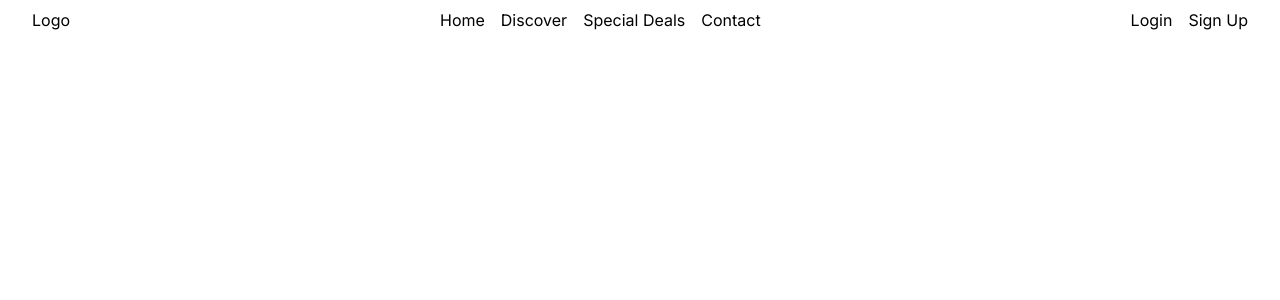
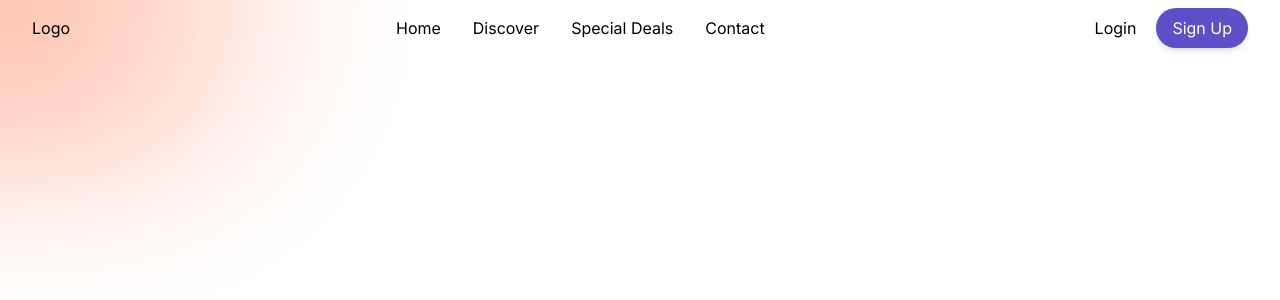
Before and after one commit to gabrielnovaisgs/travel-landing-page, a Next.js app: page / in a window 1280 px wide. Shown: the top 300 px of the page. Built offline with nearby package versions, Linux system fonts and the light colour scheme.

Commit message:
[feat]: add menu

```diff
--- a/src/app/layout.tsx
+++ b/src/app/layout.tsx
@@ -40,6 +40,10 @@ export default function RootLayout({
       <body
         className={`antialiased ${inter.variable} ${circularStd.variable} font-sans`}
       >
+
+        <div className="w-1/2 h-1/2 absolute rounded-full -z-10 left-0 top-0 -translate-x-1/2 -translate-y-1/2
+        bg-[radial-gradient(circle_at_center,#FF5722,transparent)] opacity-40 blur-3xl
+        "></div>
         <Header></Header>
         {children}
       </body>
--- a/src/components/header.tsx
+++ b/src/components/header.tsx
@@ -6,9 +6,9 @@ import Link from "next/link";
 
 export default function Header() {
     return (
-        <header className="flex justify-between px-8 py-2">
+        <header className="flex md:items-center justify-between px-8 py-2 ">
             <div>Logo</div>
-            <ul className="hidden md:flex gap-4">
+            <ul className="hidden md:flex gap-6">
                 <MenuLink href="#">Home</MenuLink>
                 <MenuLink href="#">Discover</MenuLink>
                 <MenuLink href="#">Special Deals</MenuLink>
@@ -17,9 +17,12 @@ export default function Header() {
             <button className="md:hidden">
                 <FontAwesomeIcon icon={faBars} size="lg" />
             </button>
-            <ul className="hidden md:flex gap-4">
+            <ul className="hidden md:flex gap-4 items-center">
                 <MenuLink href="#">Login</MenuLink>
-                <Link href="#">Sign Up</Link>
+                <Link href="#"
+                    className="bg-primary text-white rounded-full px-4 py-2 shadow-md
+                    hover:bg-primary/90  transition-all duration-300"
+                >Sign Up</Link>
             </ul>
         </header>
     );
--- a/src/components/menu/menu-link.tsx
+++ b/src/components/menu/menu-link.tsx
@@ -5,6 +5,11 @@ type Props = {
 }
 export default function MenuLink({ children, href }: Props) {
     return (
-        <Link className="" href={href}>{children}</Link>
+        <Link className=" transition-all duration-300 relative px-1
+        after:content-[''] after:absolute after:w-0 after:h-0.5 after:-bottom-0.5  after:rounded
+        after:left-1/2 after:-translate-x-1/2 after:transition-all after:duration-300
+        after:bg-gradient-to-r after:from-20% after:from-secondary  after:via-primary after:to-80% after:to-secondary
+        hover:after:w-[110%] hover:-translate-y-0.5 hover:font-semibold
+        " href={href}>{children}</Link>
     );
 }
```
